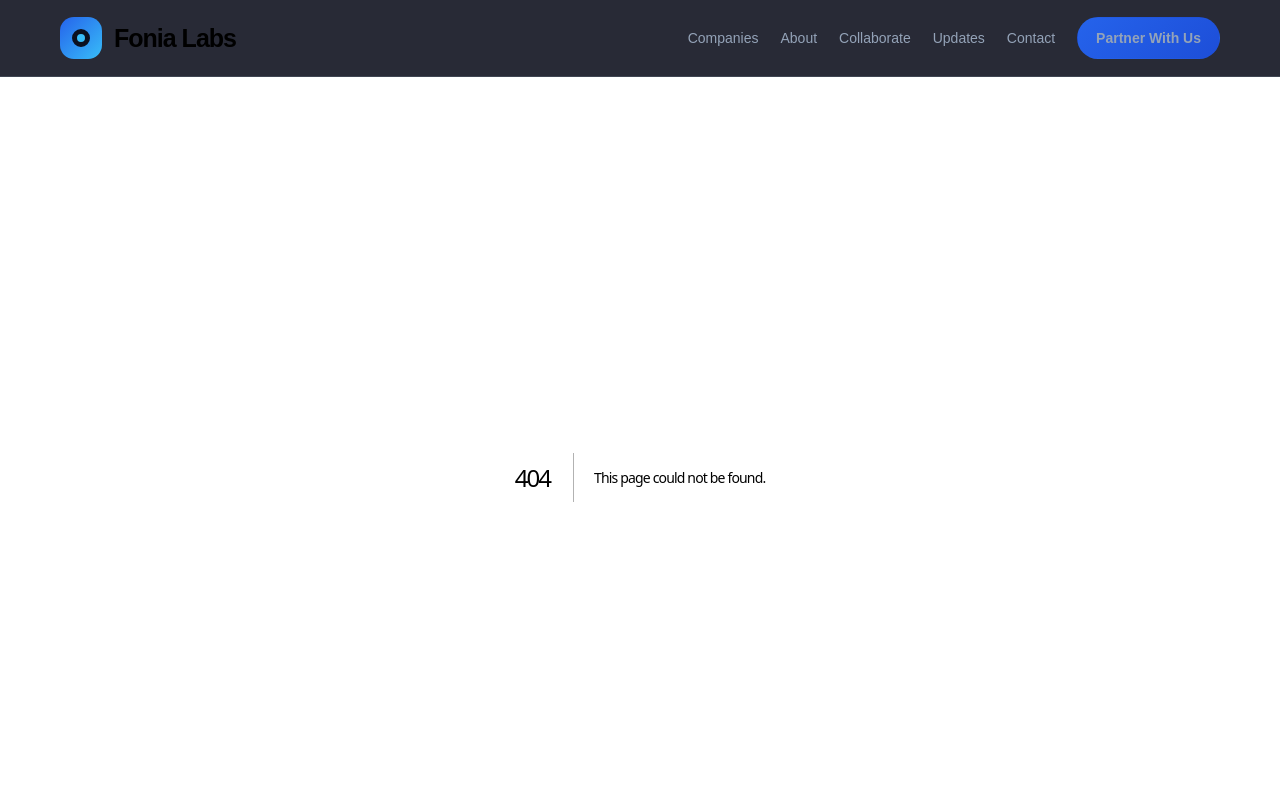
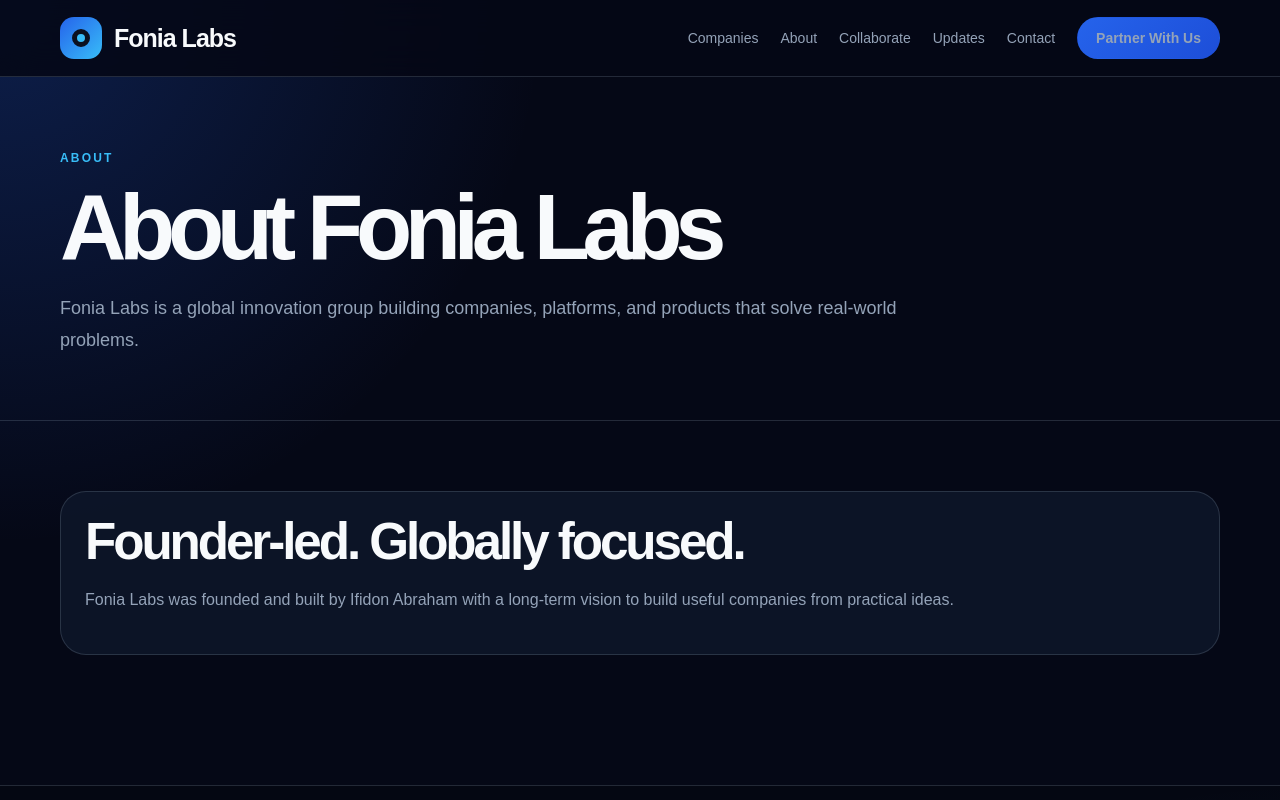
Before and after one commit to ifidonabraham/fonia-labs, a Next.js app: page /about in a window 1280 px wide. Before the commit this address had no page. Shown: the top 800 px of the page. Built offline with nearby package versions, Linux system fonts and the light colour scheme.

Commit message:
Add about page route

```diff
--- /dev/null
+++ b/app/about/page.tsx
@@ -0,0 +1,10 @@
+import { PageHero } from "../../components/PageHero";
+
+export default function Page() {
+  return (
+    <main>
+      <PageHero eyebrow="About" title="About Fonia Labs" text="Fonia Labs is a global innovation group building companies, platforms, and products that solve real-world problems." />
+      <section className="section"><div className="container card"><h2>Founder-led. Globally focused.</h2><p>Fonia Labs was founded and built by Ifidon Abraham with a long-term vision to build useful companies from practical ideas.</p></div></section>
+    </main>
+  );
+}
```
